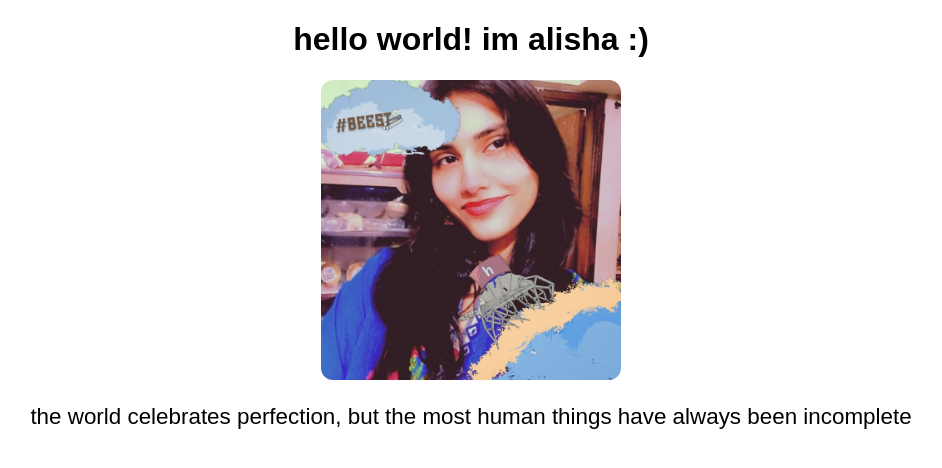
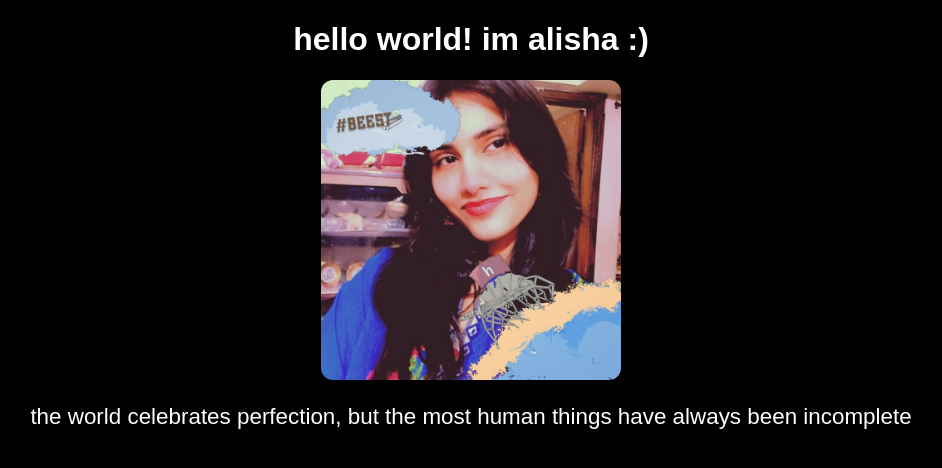
Before and after one commit to alisha-develops/Alicia, a plain HTML site: page index.html in a window 1280 px wide. Shown: the whole page, without its empty margins (169-1111 px from the left). Drawn offline with Linux system fonts and the light colour scheme.

Commit message:
Add background and text color to index.html

```diff
--- a/index.html
+++ b/index.html
@@ -14,6 +14,7 @@
         body {
             text-align: center;
             font-family: Arial, sans-serif;
+            background-color:black;
         }
 
         .me img {
@@ -26,6 +27,10 @@
             margin-top: 20px;
             font-size: 1.4rem;
             padding: 0 20px;
+            color: white;
+        }
+        h1 {
+            color: white;
         }
     </style>
 </body>
```
